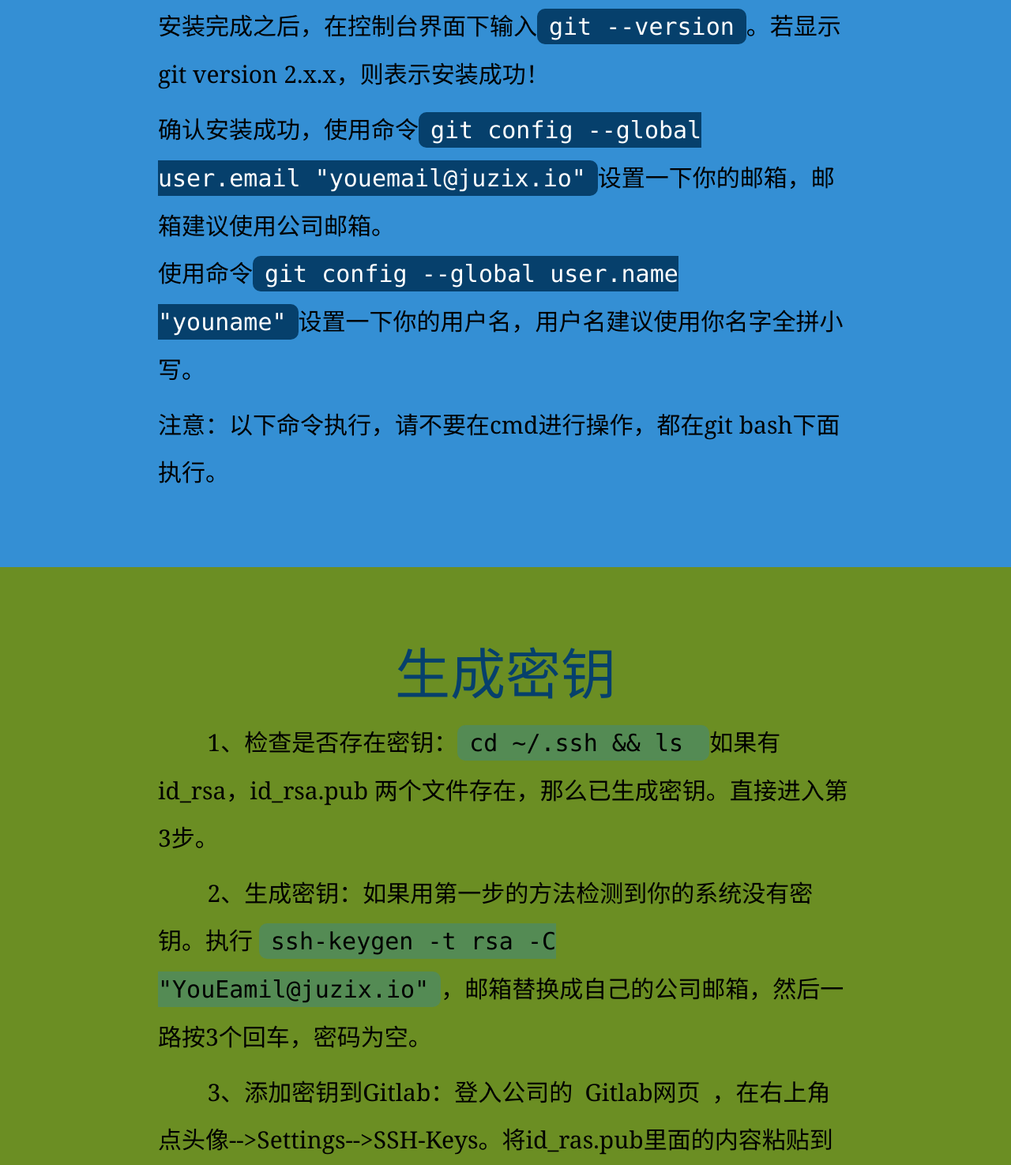
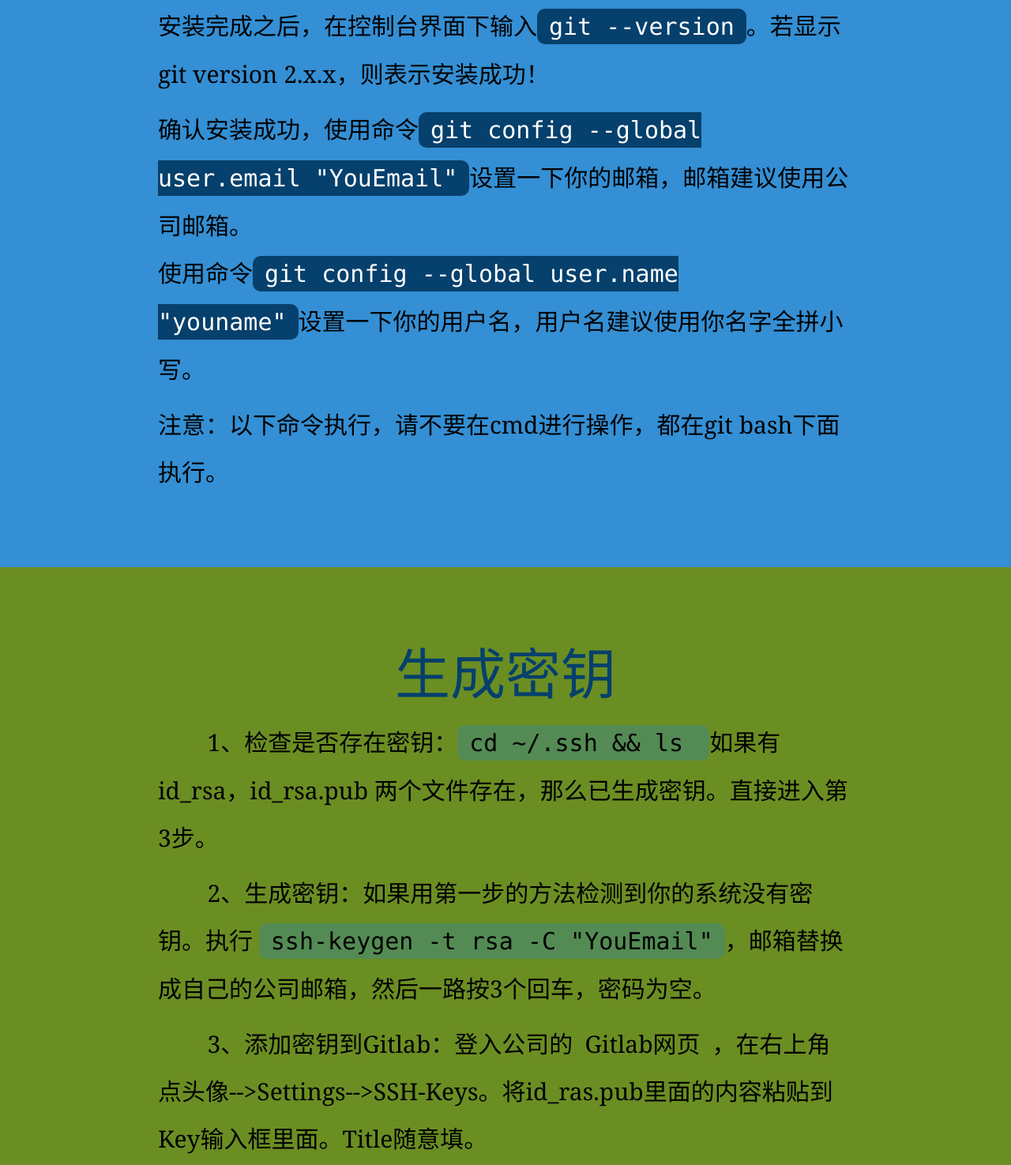
Before and after one commit to luchenqun/git-simple-guide, a plain HTML site: page index.html in a window 1280 px wide. Shown: the part 1394-2869 px from the top of the page at 79% size. Drawn offline with Linux system fonts and the light colour scheme; a web font is replaced by a local one.

Commit message:
Update index.html

```diff
--- a/index.html
+++ b/index.html
@@ -40,7 +40,7 @@
 				Linux以Ubuntu 16.04为例。
 			</p>
 			<p>安装完成之后，在控制台界面下输入<code>git --version</code>。若显示git version 2.x.x，则表示安装成功！</p>
-			<p>确认安装成功，使用命令<code>git config --global user.email "youemail@juzix.io"</code>设置一下你的邮箱，邮箱建议使用公司邮箱。<br/>使用命令<code>git config --global user.name "youname"</code>设置一下你的用户名，用户名建议使用你名字全拼小写。</p>
+			<p>确认安装成功，使用命令<code>git config --global user.email "YouEmail"</code>设置一下你的邮箱，邮箱建议使用公司邮箱。<br/>使用命令<code>git config --global user.name "youname"</code>设置一下你的用户名，用户名建议使用你名字全拼小写。</p>
 			<p>注意：以下命令执行，请不要在cmd进行操作，都在git bash下面执行。</p>
 		</div>
 		<a name="key"></a>
@@ -53,7 +53,7 @@
 			</p>
 			<p>
 				&nbsp;&nbsp;&nbsp;&nbsp;&nbsp;&nbsp;&nbsp;&nbsp;2、生成密钥：如果用第一步的方法检测到你的系统没有密钥。执行
-				<code>ssh-keygen -t rsa -C "YouEamil@juzix.io"</code>，邮箱替换成自己的公司邮箱，然后一路按3个回车，密码为空。
+				<code>ssh-keygen -t rsa -C "YouEmail"</code>，邮箱替换成自己的公司邮箱，然后一路按3个回车，密码为空。
 			</p>
 			<p>
 				&nbsp;&nbsp;&nbsp;&nbsp;&nbsp;&nbsp;&nbsp;&nbsp;3、添加密钥到Gitlab：登入公司的<a href="http://192.168.9.66/" target="_blank">Gitlab网页</a>，在右上角点头像-->Settings-->SSH-Keys。将id_ras.pub里面的内容粘贴到Key输入框里面。Title随意填。
```
